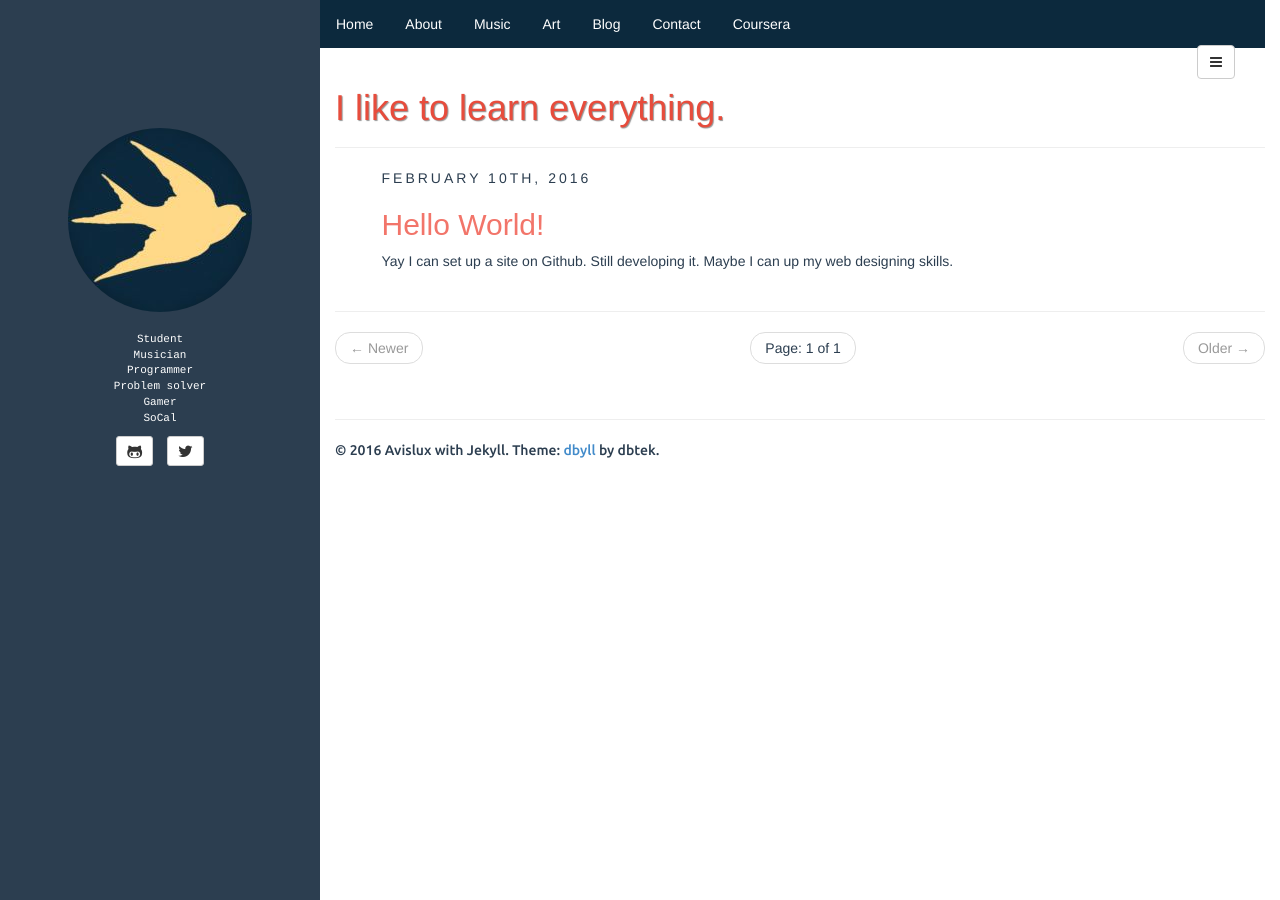
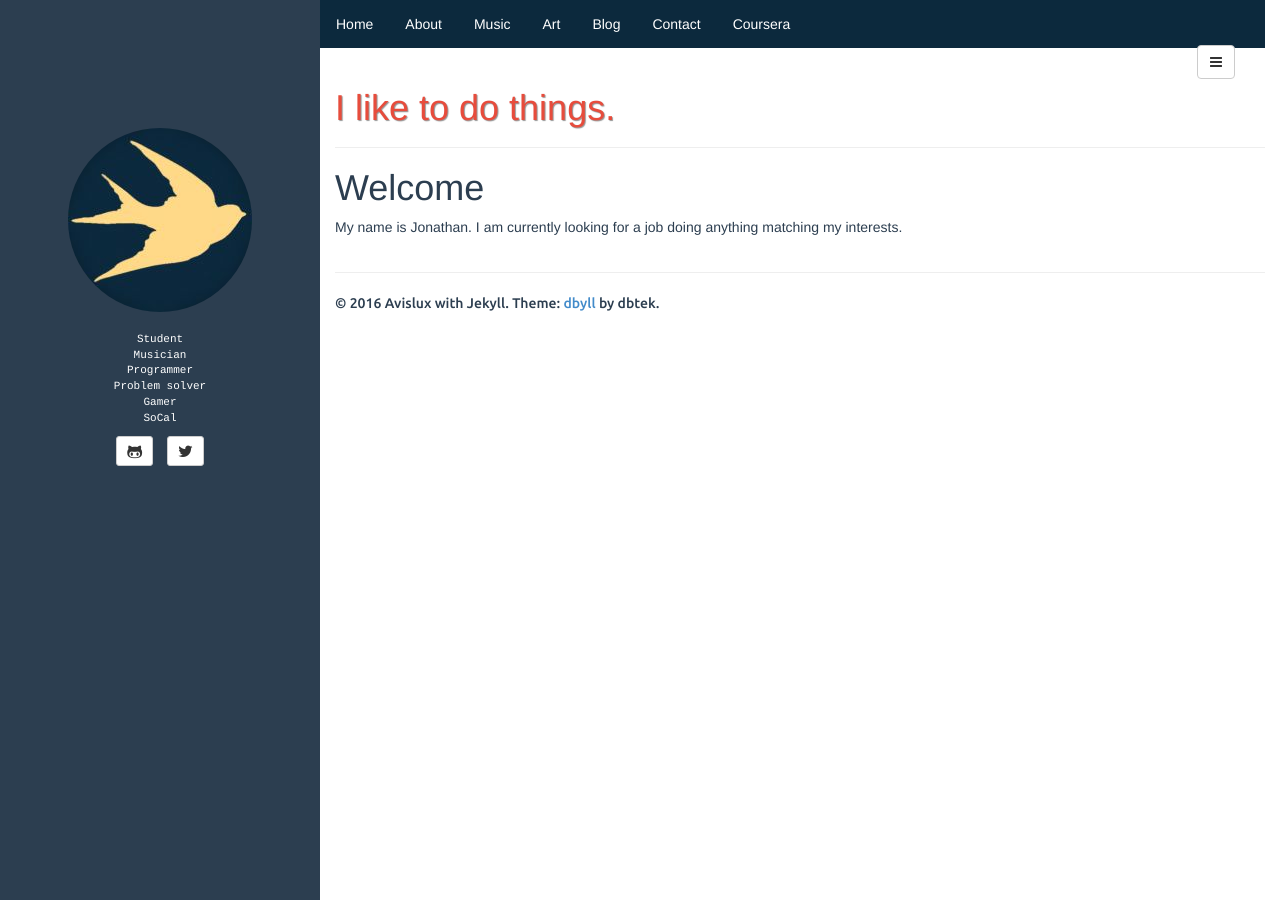
Before and after one commit to Avislux/avislux.github.io, a Jekyll site: the page built from index.html, in a window 1280 px wide. Built offline with Jekyll 4.4.1, drawn with Linux system fonts in a browser that asks for light colours; the list of posts is cut into pages by our own code.

Commit message:
site update of several things

```diff
--- a/_config.yml
+++ b/_config.yml
@@ -1,7 +1,7 @@
 # visit https://github.com/mojombo/jekyll/wiki/Configuration for more settings
 gems: [jekyll-paginate]
 paginate: 10 # pagination based on number of posts
-paginate_path: "page:num"
+paginate_path: "/blog/page:num/"
 exclude: ["README.md"] # files to exclude
 highlighter: rouge
 markdown: kramdown
@@ -14,7 +14,7 @@ defaults:
     scope:
       path: "" # empty string for all files
     values:
-      title: I like to learn everything.
+      title: I like to do things.
 
 description: A guy with big dreams.
 author:
--- a/_includes/nav.html
+++ b/_includes/nav.html
@@ -3,7 +3,7 @@
   <li><a href="{{site.BASE_PATH}}/about">About</a></li>
   <li><a href="{{site.BASE_PATH}}/music">Music</a></li>
   <li><a href="{{site.BASE_PATH}}/art">Art</a></li>
-  <li><a href="{{site.BASE_PATH}}/">Blog</a></li>
+  <li><a href="{{site.BASE_PATH}}/blog">Blog</a></li>
   <li><a href="{{site.BASE_PATH}}/contact">Contact</a></li>
   <li><a href="{{site.BASE_PATH}}/coursera">Coursera</a></li>
 </ul>
--- a/coursera/index.html
+++ b/coursera/index.html
@@ -7,6 +7,7 @@
 </head>
 <body>
 <h1>Coursera Assignments</h1>
+<h2>Introduction to HTML, CSS, and Javascript</h2>
 <div> <a href="coursera_mod2/index.html">Week 2</a></div>
 <div> <a href="coursera_mod3/index.html">Week 3</a></div>
 <div> <a href="coursera_mod4/index.html">Week 4</a></div>
--- a/index.html
+++ b/index.html
@@ -2,73 +2,5 @@
 layout: page
 tagline:
 ---
-
-{% for post in paginator.posts %}
-
-<article class="home">
-
-  <span class="post-date">
-    {% assign d = post.date | date: "%d" | plus:'0' %}
-    {{ post.date | date: "%B" }}
-    {% case d %}
-    {% when 1 or 21 or 31 %}{{ d }}st,
-    {% when 2 or 22 %}{{ d }}nd,
-    {% when 3 or 23 %}{{ d }}rd,
-    {% else %}{{ d }}th,
-    {% endcase %}
-    {{ post.date | date: "%Y" }}
-  </span>
-
-  <h2>
-    <a href="{{ site.BASE_PATH }}{{ post.url }}">{{ post.title }}</a>
-  </h2>
-
-  <div>
-    {% if post.fullview %}
-    {{ post.content }}
-    {% else %}
-    {% if post.shortinfo %}
-    {{ post.shortinfo }}
-    {% elsif post.description %}
-    {{ post.description }}
-    {% else %}
-    {{ post.excerpt }}
-    {% endif %}
-    {% endif %}
-  </div>
-
-</article>
-{% endfor %}
-<hr/>
-
-<ul class="pager">
-
-  {% if paginator.previous_page %}
-  <li class="previous">
-    {% if paginator.previous_page == 1 %}
-    <a href="{{ site.BASE_PATH }}/">&larr; Newer</a>
-    {% else %}
-    <a href="{{ site.BASE_PATH }}/{{ site.paginate_path | replace: ':num', paginator.previous_page }}">&larr; Newer</a>
-    {% endif %}
-  </li>
-  {% else %}
-  <li class="previous disabled">
-    <a>&larr; Newer</a>
-  </li>
-  {% endif %}
-
-  <li>
-    <span class="page_number">Page: {{ paginator.page }} of {{ paginator.total_pages }}</span>
-  </li>
-
-  {% if paginator.next_page %}
-  <li class="next">
-    <a href="{{ site.BASE_PATH }}/{{ site.paginate_path | replace: ':num', paginator.next_page }}">Older &rarr;</a>
-  </li>
-  {% else %}
-  <li class="next disabled">
-    <a>Older &rarr;</a>
-  </li>
-  {% endif %}
-
-</ul>
+<h1>Welcome</h1>
+<div>My name is Jonathan. I am currently looking for a job doing anything matching my interests.</div>
```
Also changed, not shown: about/index.html (+6 -6 lines), blog/index.html (added, +74 -0 lines), contact/index.html (+6 -1 lines), contact/script.js (added, +7 -0 lines), README.md, blog/_posts/2016-2-10-hello-world.md (renamed from _posts/2016-2-10-hello-world.md), contact/email.png (added).
